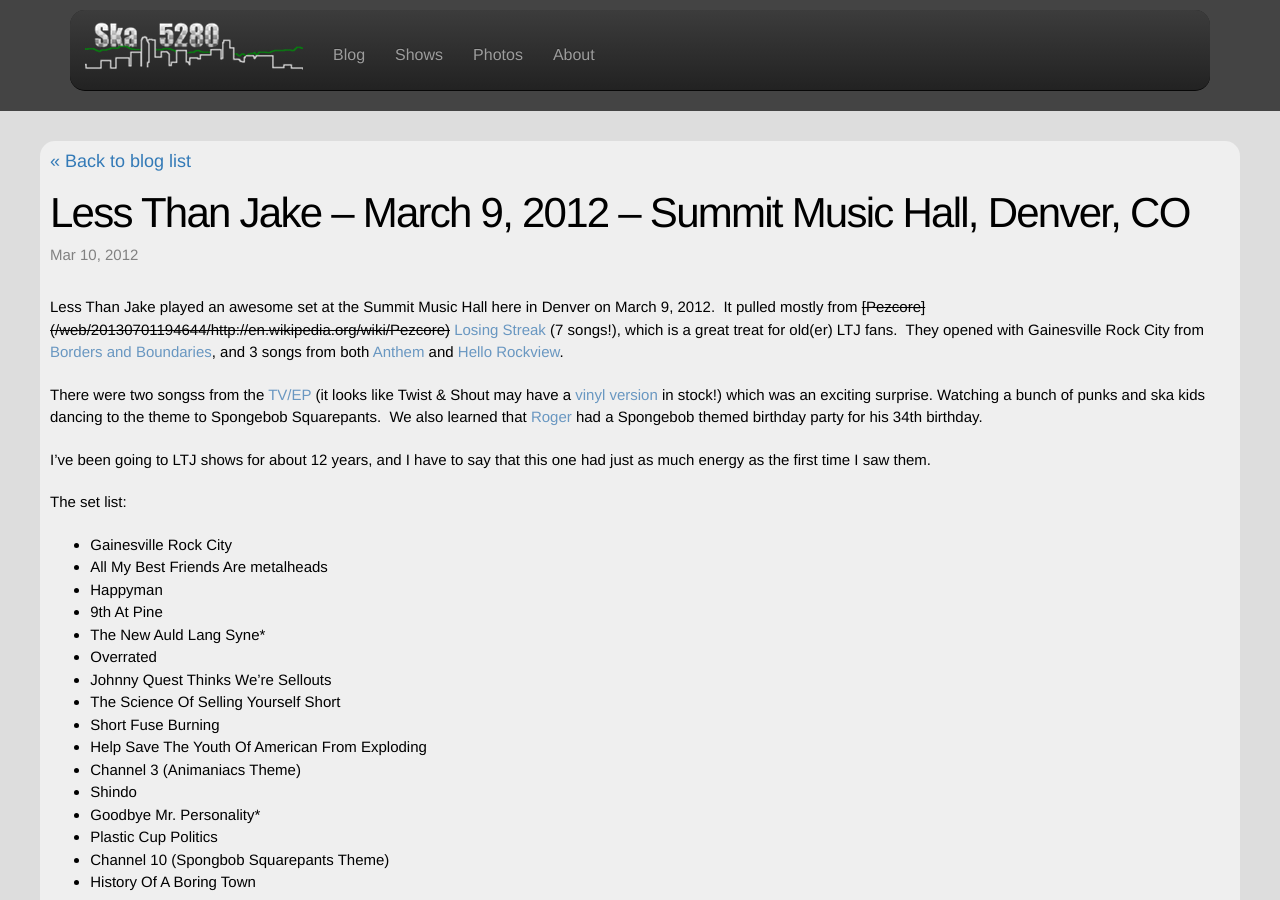
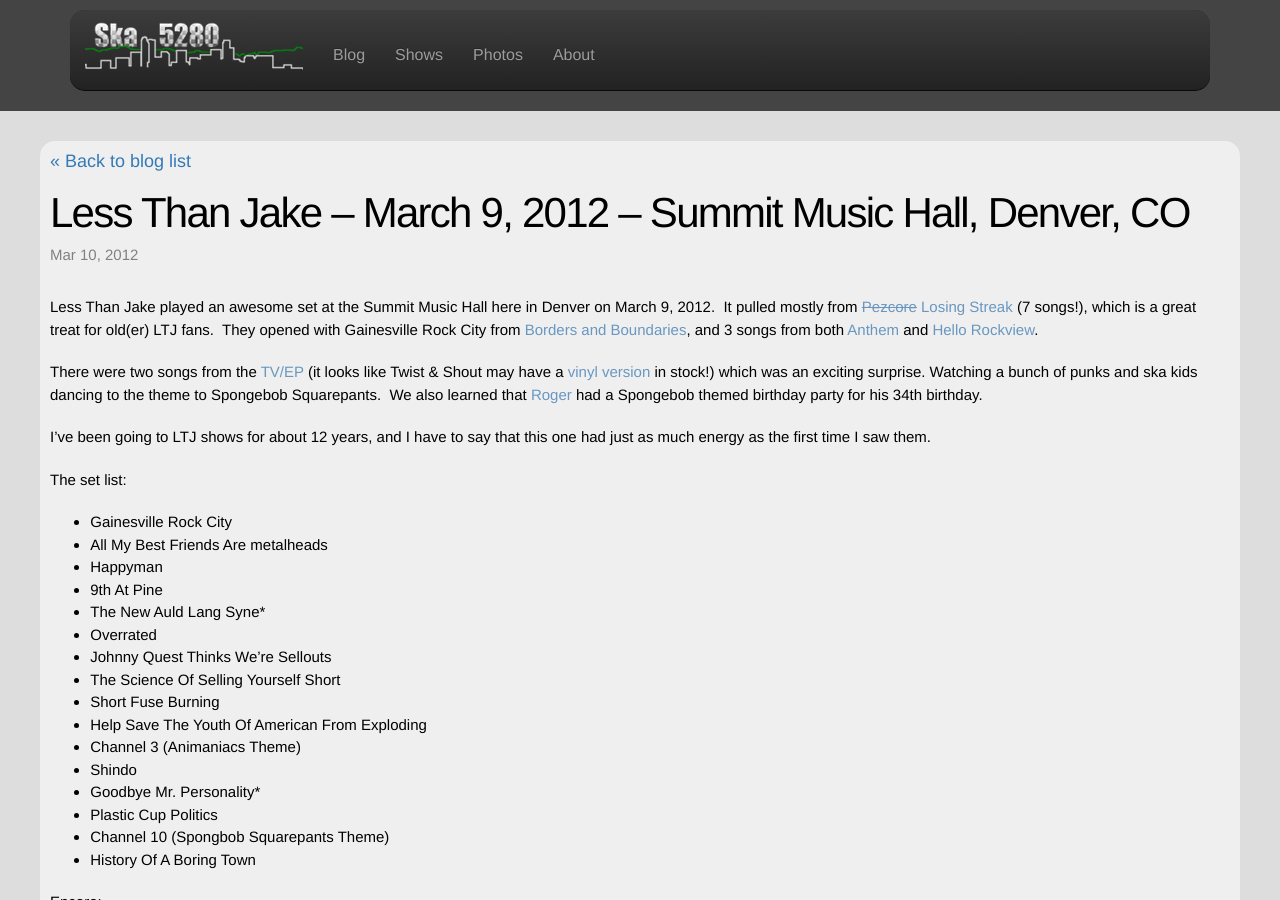
Before and after one commit to ska5280/website, a Jekyll site: the page built from _posts/blog/2012-03-10-Less-Than-Jake-March-9-2012.md, in a window 1280 px wide and 900 px high. Built offline with Jekyll 4.4.1, drawn with Linux system fonts in a browser that asks for light colours; nearby versions of some CDN libraries; comment, search, counter and statistics services are not loaded; some of the changed lines change nothing that is shown.

Commit message:
Update 2012-03-10-Less-Than-Jake-March-9-2012.md

```diff
--- a/_posts/blog/2012-03-10-Less-Than-Jake-March-9-2012.md
+++ b/_posts/blog/2012-03-10-Less-Than-Jake-March-9-2012.md
@@ -4,9 +4,9 @@
 date:   2012-03-10 11:52:00
 categories: blog
 ---
-Less Than Jake played an awesome set at the Summit Music Hall here in Denver on March 9, 2012.&nbsp; It pulled mostly from <strike>[Pezcore](/web/20130701194644/http://en.wikipedia.org/wiki/Pezcore)</strike> [Losing Streak](/web/20130701194644/http://en.wikipedia.org/wiki/Losing_Streak) (7 songs!), which is a great treat for old(er) LTJ fans.&nbsp; They opened with Gainesville Rock City from [Borders and Boundaries](/web/20130701194644/http://www.twistandshout.com/searchdetail.cfm?categoryID=46&amp;upc=751097061626), and 3 songs from both [Anthem](/web/20130701194644/http://www.twistandshout.com/searchdetail.cfm?categoryID=46&amp;upc=093624845928) and [Hello Rockview](/web/20130701194644/http://www.twistandshout.com/searchdetail.cfm?categoryID=46&amp;upc=724385766329).
+Less Than Jake played an awesome set at the Summit Music Hall here in Denver on March 9, 2012.&nbsp; It pulled mostly from [<strike>Pezcore</strike>](http://en.wikipedia.org/wiki/Pezcore) [Losing Streak](http://en.wikipedia.org/wiki/Losing_Streak) (7 songs!), which is a great treat for old(er) LTJ fans.&nbsp; They opened with Gainesville Rock City from [Borders and Boundaries](http://www.twistandshout.com/searchdetail.cfm?categoryID=46&amp;upc=751097061626), and 3 songs from both [Anthem](http://www.twistandshout.com/searchdetail.cfm?categoryID=46&amp;upc=093624845928) and [Hello Rockview](http://www.twistandshout.com/searchdetail.cfm?categoryID=46&amp;upc=724385766329).
 
-There were two songss from the [TV/EP](/web/20130701194644/http://www.twistandshout.com/searchdetail.cfm?categoryID=46&amp;upc=020286154990) (it looks like Twist &amp; Shout may have a [vinyl version](/web/20130701194644/http://www.twistandshout.com/searchdetail.cfm?categoryID=46&amp;upc=020286155621) in stock!) which was an exciting surprise. Watching a bunch of punks and ska kids dancing to the theme to Spongebob Squarepants.&nbsp; We also learned that [Roger](/web/20130701194644/http://en.wikipedia.org/wiki/Roger_Manganelli) had a Spongebob themed birthday party for his 34th birthday.
+There were two songs from the [TV/EP](http://www.twistandshout.com/searchdetail.cfm?categoryID=46&amp;upc=020286154990) (it looks like Twist &amp; Shout may have a [vinyl version](http://www.twistandshout.com/searchdetail.cfm?categoryID=46&amp;upc=020286155621) in stock!) which was an exciting surprise. Watching a bunch of punks and ska kids dancing to the theme to Spongebob Squarepants.&nbsp; We also learned that [Roger](http://en.wikipedia.org/wiki/Roger_Manganelli) had a Spongebob themed birthday party for his 34th birthday.
 
 I’ve been going to LTJ shows for about 12 years, and I have to say that this one had just as much energy as the first time I saw them.
 
@@ -37,14 +37,14 @@
 *   Anchor* (From Short Music for Short People)
 *   Look What Happened
 
-I’ve also created a Spotify playlist to approximate the show!: [Spotify Playlist](/web/20130701194644/http://open.spotify.com/user/jimmyrocks/playlist/0yVLOA9HPi4SK3WI3YhNlx)
+I’ve also created a Spotify playlist to approximate the show!: [Spotify Playlist](http://open.spotify.com/user/jimmyrocks/playlist/0yVLOA9HPi4SK3WI3YhNlx)
 
 * Song not available on Spotify
 
 I’ve also found some photos from other people:
 
-[@DOPSSBCO](/web/20130701194644/http://twitter.com/DOPSSBCO)&nbsp;apparently stood right by me for the show: [photo](/web/20130701194644/https://foursquare.com/dopssbco/checkin/4f5aeb38e4b09a78bef29fd2?s=3mKe7FpMSPVATYnbAFJLb2pz7yU&amp;ref=tw)
+[@DOPSSBCO](http://twitter.com/DOPSSBCO)&nbsp;apparently stood right by me for the show: [photo](https://foursquare.com/dopssbco/checkin/4f5aeb38e4b09a78bef29fd2?s=3mKe7FpMSPVATYnbAFJLb2pz7yU&amp;ref=tw)
 
-[@sosarasaid](/web/20130701194644/https://twitter.com/#!/sosarasaid) added an instagram of the concert: [photo](/web/20130701194644/http://instagr.am/p/H_7wTEqKKf/)
+[@sosarasaid](https://twitter.com/#!/sosarasaid) added an instagram of the concert: [photo](http://instagr.am/p/H_7wTEqKKf/)
 
-[@sosarasaid](/web/20130701194644/https://twitter.com/#!/sosarasaid) also added a short video of “The Science of Selling Yourself Short”: [video](/web/20130701194644/http://yfrog.com/jjrj5tz)
+[@sosarasaid](https://twitter.com/#!/sosarasaid) also added a short video of “The Science of Selling Yourself Short”: [video](http://yfrog.com/jjrj5tz)
```
